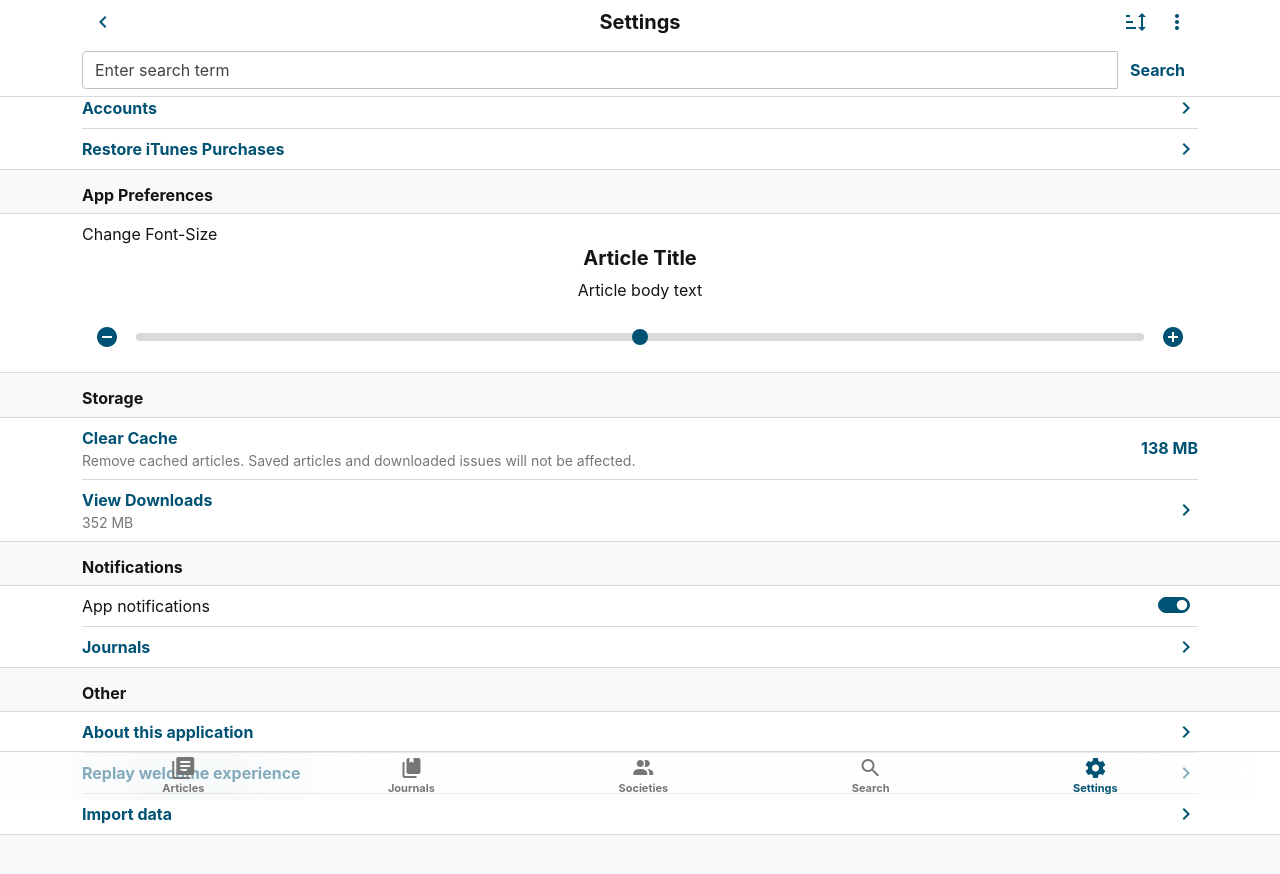
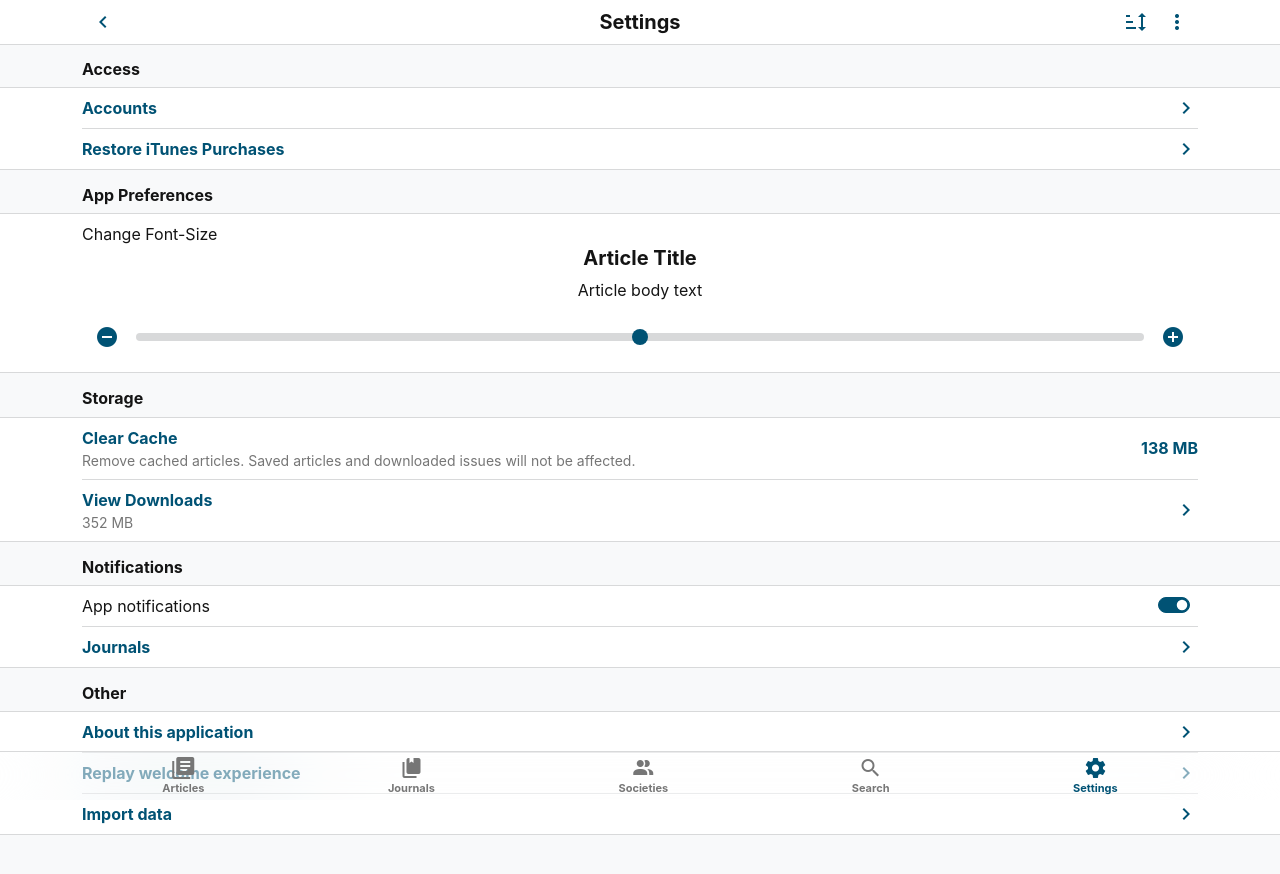
Before and after one commit to sallen-wiley/wol-app, a plain HTML site: page settings.html in a window 1280 px wide. Drawn offline with Linux system fonts and the light colour scheme; a web font is replaced by a local one.

Commit message:
top padding fix

```diff
--- a/settings.html
+++ b/settings.html
@@ -44,14 +44,6 @@
                                 </button>
                             </div>
                         </div>
-                    </div>
-                </div>
-            </div>
-            <div data-pg-name="search" class="align-items-center d-flex h-search" data-pgc-field="jasSearch">
-                <div class="container">
-                    <div class="input-group">
-                        <input type="search" class="form-control" placeholder="Enter search term" aria-label="search" aria-describedby="button-addon2">
-                        <a class="btn btn-link text-decoration-none" id="button-addon2" href="#" data-pgc-field="jasSearchAction">Search</a>
                     </div>
                 </div>
             </div>
```
Also changed, not shown: index.html (+1 -1 lines), pinegrow.json (+1 -1 lines).
